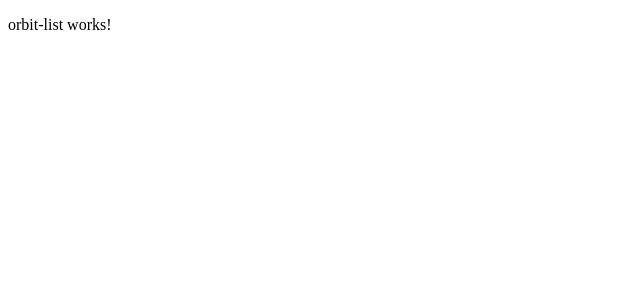
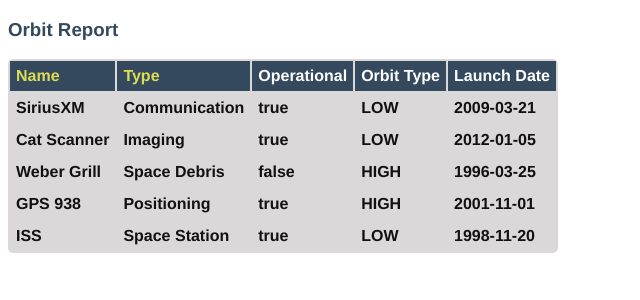
Before and after one commit to KathBuch/orbit-report, an Angular app: page / in a window 1280 px wide. Shown: the top 300 px of the page, without its empty margins (0-640 px from the left). Built offline with nearby package versions, Linux system fonts and the light colour scheme.

Commit message:
Step 4 Complete

```diff
--- a/src/app/app.component.css
+++ b/src/app/app.component.css
@@ -0,0 +1,13 @@
+.search-form {
+    margin-bottom: 40px;
+}
+
+button {
+    margin-left: 10px;
+    color: #fff;
+    background-color: #009b25;
+    border-radius: 4px;
+    padding: 2px 5px;
+    font-size: 18px;
+    cursor: pointer;
+}
--- a/src/app/app.component.ts
+++ b/src/app/app.component.ts
@@ -1,13 +1,14 @@
 import { Component } from '@angular/core';
 import { Satellite } from './satellite';
+
 @Component({
   selector: 'app-root',
   templateUrl: './app.component.html',
-  styleUrls: ['./app.component.css']
+  styleUrls: ['./app.component.css'],
 })
 export class AppComponent {
   title = 'orbit-report';
-sourceList: Satellite[];
+  sourceList: Satellite[];
   constructor() {
     this.sourceList = [
        new Satellite("SiriusXM", "Communication", "2009-03-21", "LOW", true),
--- a/src/app/orbit-list/orbit-list.component.css
+++ b/src/app/orbit-list/orbit-list.component.css
@@ -0,0 +1,28 @@
+.sortable {
+    cursor: pointer;
+    color: #dd5;
+}
+
+.warning {
+    background-color: #da8a8a;
+}
+
+table {
+  color: #111;
+  border-radius: 5px;
+  overflow: hidden;
+  margin: 12px 0;
+  min-width: 300px;
+  background: #dad8d8;
+}
+
+.header-row {
+    background: #34495E;
+    color: #fff
+}
+
+th, td {
+    text-align: left;
+    margin: 5px 10px;
+    padding: 6px;
+}
--- a/src/app/orbit-list/orbit-list.component.html
+++ b/src/app/orbit-list/orbit-list.component.html
@@ -1 +1,23 @@
-<p>orbit-list works!</p>
+<!-- <p>orbit-list works!</p> -->
+<h3>Orbit Report</h3>
+<table>
+    <tr class="header-row">
+        <th class="sortable">Name</th>
+        <th class="sortable">Type</th>
+        <th>Operational</th>
+        <th>Orbit Type</th>
+        <th>Launch Date</th>
+    </tr>
+
+    <tr *ngFor="let planet of satellites">
+        <th>{{planet.name}}</th>
+        <th>{{planet.type}}</th>
+        <th>{{planet.operational}}</th>
+        <th>{{planet.orbitType}}</th>
+        <th>{{planet.launchDate}}</th>
+    </tr>
+
+
+
+
+</table>
--- a/src/index.html
+++ b/src/index.html
@@ -1,12 +1,22 @@
 <!doctype html>
 <html lang="en">
 <head>
+
   <meta charset="utf-8">
   <title>OrbitReport</title>
   <base href="/">
 
   <meta name="viewport" content="width=device-width, initial-scale=1">
   <link rel="icon" type="image/x-icon" href="favicon.ico">
+  <style>
+    body {
+      font-family: 'Helvetica', 'Courier';
+    }
+
+    h3 {
+        color: #34495E;
+    }
+  </style>
 </head>
 <body>
   <app-root></app-root>
```
